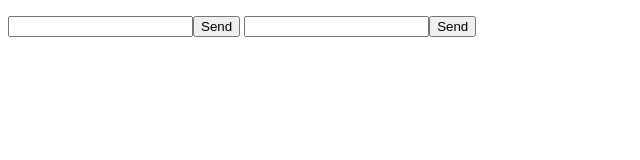
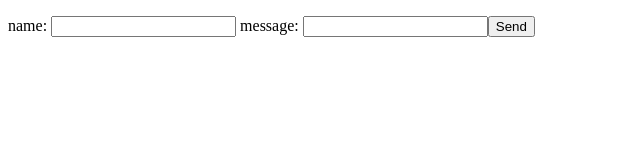
Before and after one commit to descartez/talk-room, a website: page index.html in a window 1280 px wide. Shown: the whole page, without its empty margins (0-640 px from the left). Drawn offline with Linux system fonts and the light colour scheme.

Commit message:
serves up index.html through express

```diff
--- a/index.html
+++ b/index.html
@@ -6,7 +6,9 @@
   <body>
     <ul id="messages"></ul>
     <form action="">
-      <input id="username" autocomplete="off" /><button>Send</button>
+      <label>name:</label>
+      <input id="username" autocomplete="off" />
+      <label>message:</label>
       <input id="message" autocomplete="off" /><button>Send</button>
     </form>
   </body>
--- a/index.js
+++ b/index.js
@@ -2,7 +2,7 @@ var app = require('express')();
 var http = require('http').Server(app);
 
 app.get('/', function(req, res){
-  res.send('<h1>Welcome to talk-room</h1>')
+  res.sendFile(__dirname + '/index.html');
 })
 
 http.listen(3000, function(){
```
